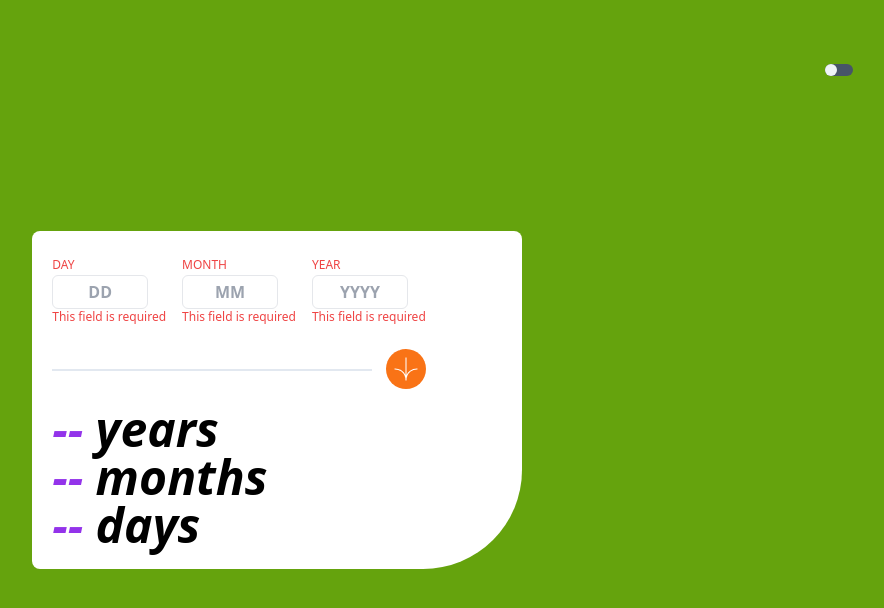
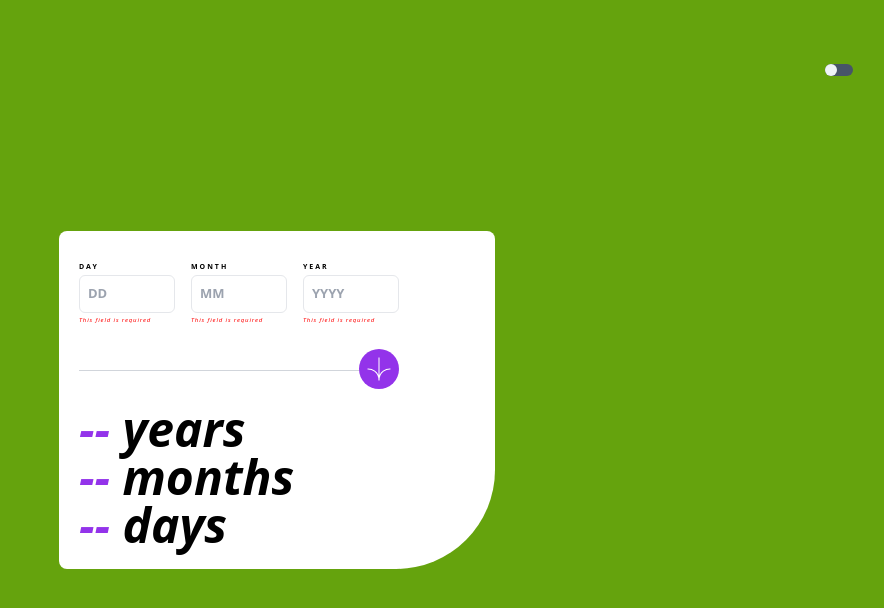
Before and after one commit to janeAnezi/Age-Calculator, a website: page index.html in a window 1280 px wide. Both pictures are taken after a click on the picture 742 px from the left and 361 px from the top of the page. Shown: the whole page, without its empty margins (363-1247 px from the left). Drawn offline with Linux system fonts and the light colour scheme.

Commit message:
made changes to the Day, month & year. required field, DD, MM, YYYY, YEARS, MONTHS, DAYS

```diff
--- a/index.html
+++ b/index.html
@@ -15,24 +15,24 @@
   <div class="min-w-[375px] bg-white pl-5 pr-24 sm:mx-9 py-5 rounded-lg rounded-br-[99px] ">
     <form>
       <div class="flex flex-wrap space-x-4">
-        <label for="day"><span id="label-day" class="text-xs text-gray-500">DAY</span>
-          <p><input id="day" class="text-black font-bold inline-block lg:w-24 sm:w-[70px] placeholder:font-bold p-1 text-center border rounded-md" type="text" name="day"  placeholder="DD"  required ></p>
-          <p id="day-result" class="text-xs text-red-500"></p>
+        <label for="day"><span id="label-day" class="smaller-text">DAY</span>
+          <p><input id ="day"style=font-size:small class="text-black font-bold inline-block lg:w-24 sm:w-[70px] placeholder:font-bold p-2 text-left border rounded-md" type="text" name="day"  placeholder="DD"  required ></p>
+          <p id="day-result" class="small-text"></p>
         </label>
-        <label for="month"><span id="label-month" class="text-xs text-gray-500" >MONTH</span>
-          <p><input id="month" class="text-black font-bold inline-block lg:w-24 sm:w-[70px] placeholder:font-bold p-1 text-center border rounded-md" type="text" name="month"  placeholder="MM"  required></p>
-          <p id="month-result" class="text-xs text-red-500"></p>
+        <label for="month"><span id="label-month" class="smaller-text" >MONTH</span>
+          <p><input id="month"style=font-size:small class="text-black font-bold inline-block lg:w-24 sm:w-[70px] placeholder:font-bold p-2 text-left border rounded-md" type="text" name="month"  placeholder="MM"  required></p>
+          <p id="month-result" class="small-text"></p>
         </label>
-        <label for="year"><span id="label-year" class="text-xs text-gray-500">YEAR</span>
-          <p><input id="year" class="text-black font-bold inline-block lg:w-24 sm:w-[70px] placeholder:font-bold p-1 text-center border rounded-md" type="text" name="year" placeholder="YYYY"  required></p>
-          <p id="year-result" class="text-xs text-red-500"></p>
+        <label for="year"><span id="label-year" class="smaller-text">YEAR</span>
+          <p><input id="year"style=font-size:small class="text-black font-bold inline-block lg:w-24 sm:w-[70px] placeholder:font-bold p-2 text-left border rounded-md" type="text" name="year" placeholder="YYYY"  required></p>
+          <p id="year-result" class="small-text"></p>
         </label>
       </div>
 
 
       <div class="relative my-7">
-        <div class="h-0.5 bg-slate-200 mt-1 inline-block w-96 sm:w-80"></div>
-        <img id="img" class="bg-orange-500 active:bg-slate-950 rounded-full p-2 absolute sm:right-[35%] lg:right-0 -top-1 w-10 h-10 cursor-pointer " src="./assets/images/icon-arrow.svg" alt="icon arrow svg">
+        <div class="border-t border-gray-300 bg-slate-200 mt-1 inline-block w-96 sm:w-80"></div>
+        <img id="img" class="bg-purple-600 active:bg-slate-950 rounded-full p-2 absolute sm:right-[-20%] lg:right-0 -top-1 w-10 h-10 cursor-pointer " src="./assets/images/icon-arrow.svg" alt="icon arrow svg">
       </div>
 
     </form>
@@ -40,9 +40,9 @@
 
 
     <div>
-      <p class="font-bold text-5xl italic"><span id="displayYear" class="text-purple-600 output ">--</span> years</p>
-      <p class="font-bold text-5xl italic"><span id="displayMonth" class="text-purple-600 output">--</span> months</p>
-      <p class="font-bold text-5xl italic"><span id="displayDay" class="text-purple-600 output">--</span> days</p>
+      <p class="font-extrabold text-5xl italic"><span id="displayYear" class="text-purple-600 output ">--</span> years</p>
+      <p class="font-extrabold text-5xl italic"><span id="displayMonth" class="text-purple-600 output">--</span> months</p>
+      <p class="font-extrabold text-5xl italic"><span id="displayDay" class="text-purple-600 output">--</span> days</p>
     </div>
 
     <!-- <div class="attribution mt-6">
--- a/src/main.js
+++ b/src/main.js
@@ -65,7 +65,7 @@ showDate.addEventListener('click', (e)=> {
             errorDay.innerHTML = '';
             clearError(day, dayLabel);
         } else {
-            errorDay.innerHTML = "must be a valid day";
+            errorDay.innerHTML = "Must be a valid day";
            displayError(day, dayLabel);
         }
     }
@@ -79,7 +79,7 @@ showDate.addEventListener('click', (e)=> {
             errorMonth.innerHTML = '';
             clearError(month, monthLabel);
         } else {
-            errorMonth.innerHTML = "must be a valid month";
+            errorMonth.innerHTML = "Must be a valid month";
            displayError(month, monthLabel);
         }
     }
@@ -93,7 +93,7 @@ showDate.addEventListener('click', (e)=> {
             errorYear.innerHTML = '';
             clearError(year, yearLabel);
         } else {
-            errorYear.innerHTML = "must be a valid year";
+            errorYear.innerHTML = "Must be a valid year";
            displayError(year, yearLabel);
         }
     }
--- a/src/styles.css
+++ b/src/styles.css
@@ -11,3 +11,18 @@
     background-image: linear-gradient(rgb(1, 1, 1), grey, rgb(81, 72, 72));
     color: #171616;
   }
+
+  .smaller-text{
+font-size: 7px;
+font-weight: bold;
+letter-spacing: 2px;
+
+  }
+
+  .small-text{
+    font-size: 6px;
+    color: red;
+    font-style: italic;
+    margin-top: 3px;
+    letter-spacing: 0.85px;
+  }
```
Also changed, not shown: src/main.css.
